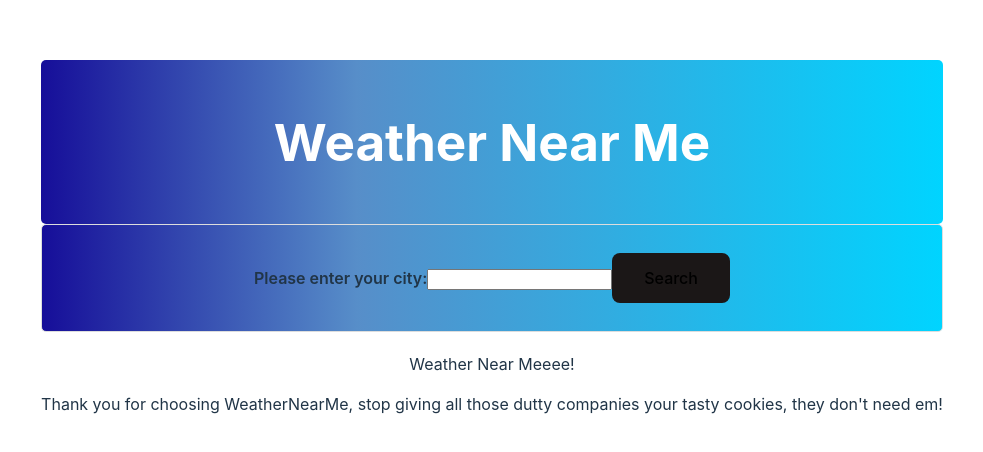
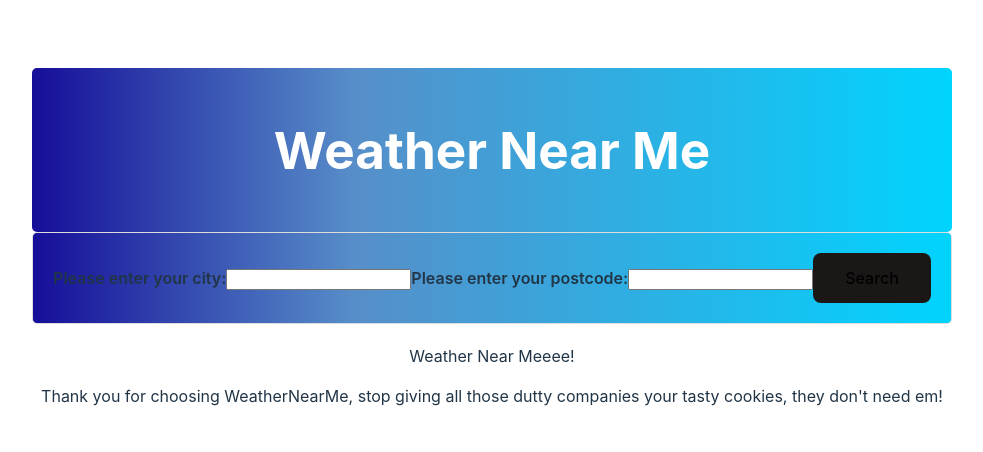
Before and after one commit to jordanfh1/weatherNearMe, a React (Vite) app in the folder weatherApp/weatherNearMe/: page / in a window 1280 px wide. Shown: the part 154-606 px from the top of the page, without its empty margins (148-1131 px from the left). Built offline with nearby package versions, Linux system fonts and the light colour scheme.

Commit message:
zip code added

```diff
--- a/weatherApp/weatherNearMe/src/components/main/Main.tsx
+++ b/weatherApp/weatherNearMe/src/components/main/Main.tsx
@@ -5,12 +5,13 @@ import styles from './Main.module.css';
 
 export default function Main() {
     const [city, setCity] = useState<string>("");
+    const [zipcode, setZipcode] = useState<string>("");
     const [weather, setWeather] = useState<any>(null);
     const [error, setError] = useState<string | null>(null);
 
 async function fetchWeatherData(city: string) {
     try {
-    const response = await api<any>(`https://api.openweathermap.org/data/2.5/weather?q=${city}&appid=e732cd12a2800fa58870a96de2329168&units=metric`)
+    const response = await api<any>(`https://api.openweathermap.org/data/2.5/weather?q=${city},${zipcode}&appid=e732cd12a2800fa58870a96de2329168&units=metric`)
     setWeather(response);
     setError(null);
 } catch (error) {
@@ -30,9 +31,13 @@ async function fetchWeatherData(city: string) {
       })
   }
 // handle search input change
-  const handleSearch = (event: React.ChangeEvent<HTMLInputElement>) => {
+  const handleSearchCity = (event: React.ChangeEvent<HTMLInputElement>) => {
      setCity(event.target.value);
-  }
+        }
+        const handleSearchZip = (event: React.ChangeEvent<HTMLInputElement>) => {
+            setZipcode(event.target.value);
+        }
+
 
 // handle form submission
   const handleSubmit = (event: React.FormEvent<HTMLFormElement>) => {
@@ -46,13 +51,20 @@ async function fetchWeatherData(city: string) {
     return(
             <>
             <form className={styles.form}  onSubmit={handleSubmit}>
-              <div className={styles.inline}>
             <label className={styles.textarea}>Please enter your city:
                 <input
                 type="text"
                 name="city"
                 value={city}
-                onChange={handleSearch}
+                onChange={handleSearchCity}
+                />
+                </label>
+                <label className={styles.textarea}>Please enter your postcode:
+                <input
+                type="text"
+                name="zipcode"
+                value={zipcode}
+                onChange={handleSearchZip}
                 />
                 </label>
                 <button className={styles.button}
@@ -60,7 +72,6 @@ async function fetchWeatherData(city: string) {
                 value="search">
                     Search
                     </button>
-                    </div>
             </form>
             {error && <p>{error}</p>}
       {weather && (
```
